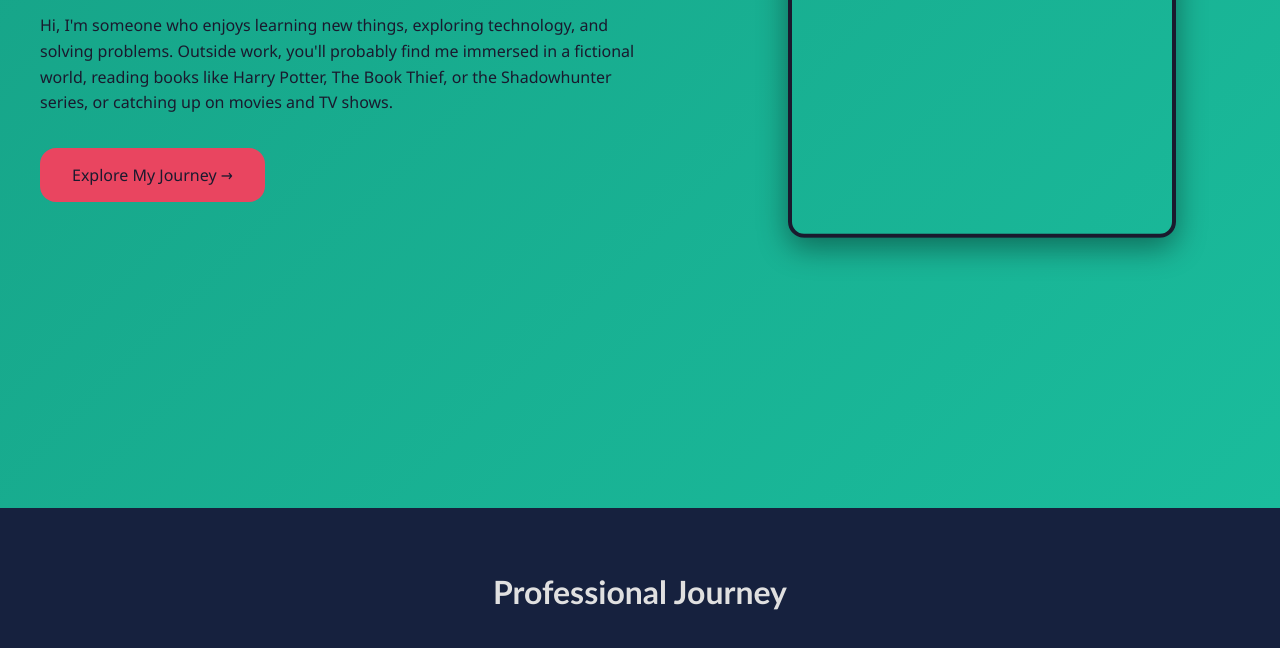
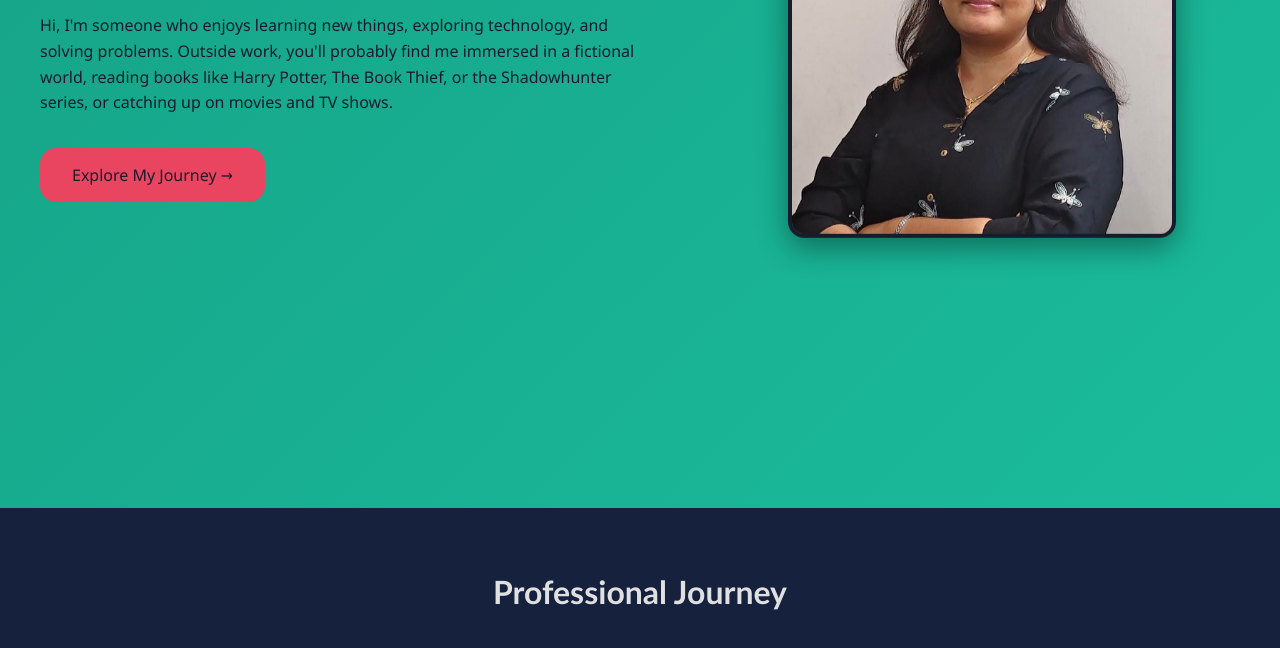
Before and after one commit to kaushika654/profile-website, a plain HTML site: page index.html in a window 1280 px wide. Shown: the part 452-1100 px from the top of the page. Drawn offline with Linux system fonts and the light colour scheme.

Commit message:
Fix hero photo path to profile.jpg and add real alt text

```diff
--- a/index.html
+++ b/index.html
@@ -35,7 +35,7 @@
           <p class="hero-intro">Hi, I'm someone who enjoys learning new things, exploring technology, and solving problems. Outside work, you'll probably find me immersed in a fictional world, reading books like Harry Potter, The Book Thief, or the Shadowhunter series, or catching up on movies and TV shows.</p>
           <a class="btn" href="#journey">Explore My Journey &rarr;</a>
         </div>
-        <img class="hero-photo" src="images/hero/profile.jpeg" alt="Portrait of Your Name" width="380" height="380">
+        <img class="hero-photo" src="images/hero/profile.jpg" alt="Portrait of Kaushika" width="380" height="380">
       </div>
     </section>
      <section id="journey" class="section section-alt">
```
